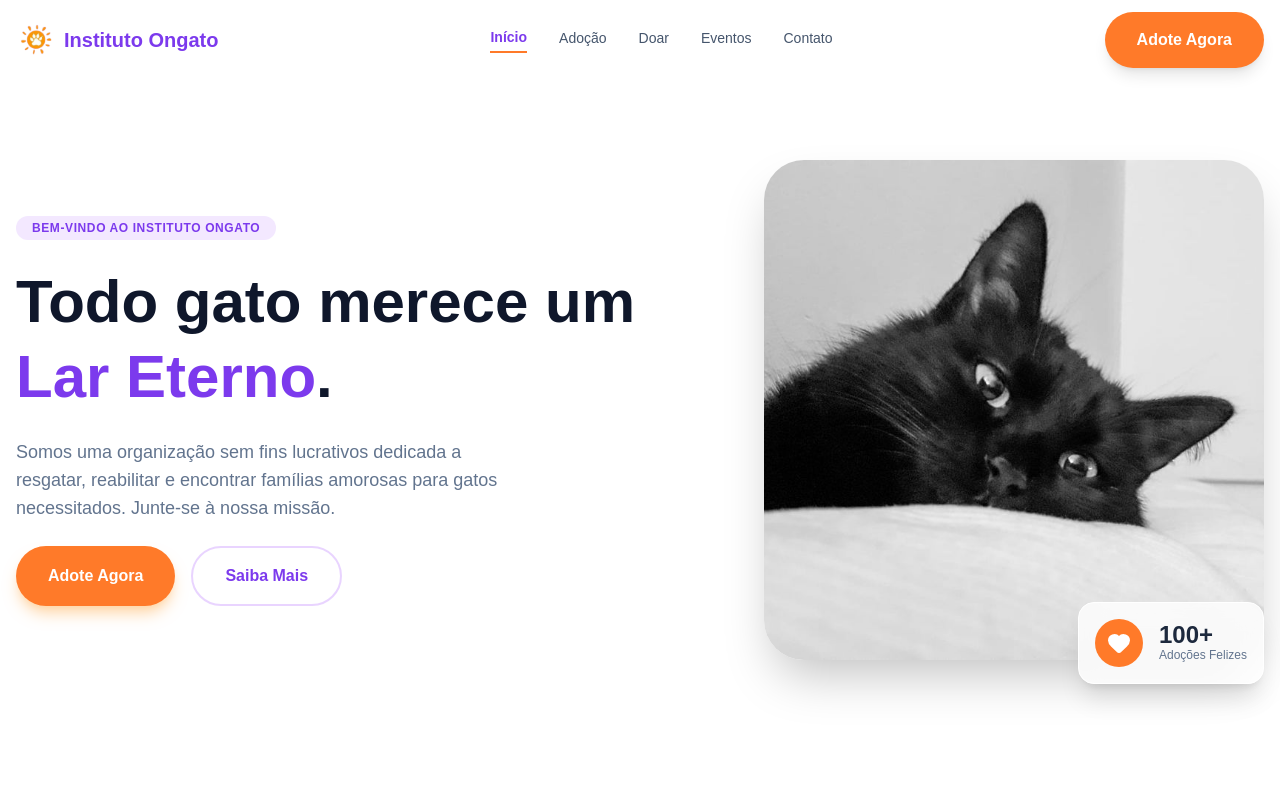
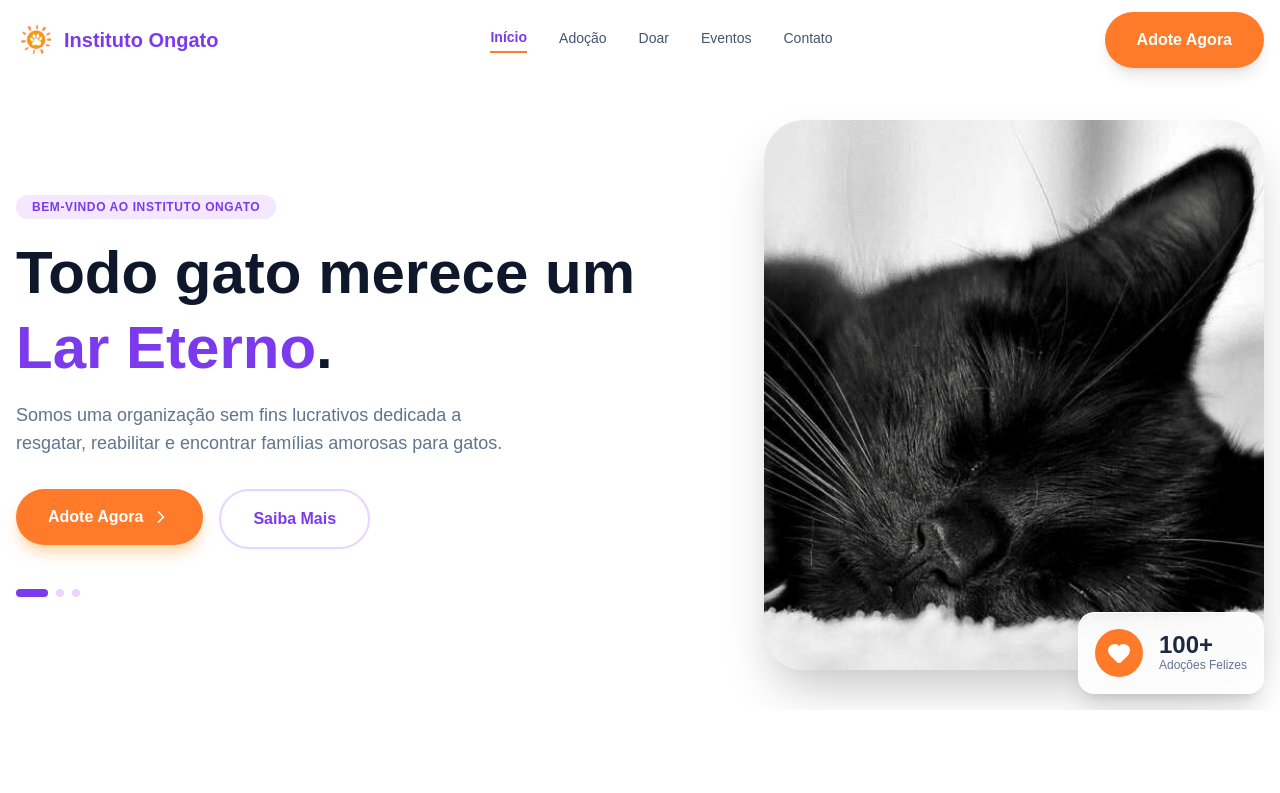
Before and after one commit to kasslima/ongato-front, a Next.js app: page / in a window 1280 px wide. Shown: the top 793 px of the page. Built offline with nearby package versions, Linux system fonts and the light colour scheme.

Commit message:
feat elements of pages

```diff
--- a/app/contato/page.tsx
+++ b/app/contato/page.tsx
@@ -4,10 +4,12 @@
 import Contato from "@/components/site/Contato";
 import Navbar from "@/components/site/Navbar";
 import Footer from "@/components/site/Footer";
+import Banner from "@/components/site/Banner";
 export default function ContatoPage() {
   return (
     <>
     <Navbar/>
+    <Banner/>
     <Contato />
     <Footer/>
 
--- a/app/eventos/page.tsx
+++ b/app/eventos/page.tsx
@@ -1,6 +1,7 @@
 // app/eventos/page.tsx
 'use client'
 
+import Banner from "@/components/site/Banner";
 import EventosLista from "@/components/site/EventosLista";
 import Footer from "@/components/site/Footer";
 import Navbar from "@/components/site/Navbar";
@@ -9,6 +10,7 @@ export default function EventosPage() {
   return (
     <>
       <Navbar/>
+      <Banner/>
       <EventosLista />
       <Footer />
     </>
--- a/components/site/Banner.tsx
+++ b/components/site/Banner.tsx
@@ -1,59 +1,153 @@
+"use client";
+
+import { useState, useEffect } from "react";
 import Image from "next/image";
-import { Heart } from "lucide-react";
+import { Heart, ChevronRight } from "lucide-react";
+import Link from "next/link";
+import { motion, AnimatePresence } from "framer-motion";
+
+// Dados dos slides - Você pode adicionar quantos quiser aqui
+const slides = [
+  {
+    id: 1,
+    badge: "Bem-vindo ao Instituto Ongato",
+    title: "Todo gato merece um ",
+    titleAccent: "Lar Eterno",
+    description: "Somos uma organização sem fins lucrativos dedicada a resgatar, reabilitar e encontrar famílias amorosas para gatos.",
+    image: "/ingatos7.jpg", // Substitua pelos seus caminhos de imagem
+    stats: "100+",
+    statsText: "Adoções Felizes"
+  },
+  {
+    id: 2,
+    badge: "Sua ajuda salva vidas",
+    title: "Mude o destino de um ",
+    titleAccent: "Gatinho",
+    description: "Cada doação nos ajuda a fornecer comida, abrigo e cuidados médicos essenciais para nossos resgatados.",
+    image: "/ingatos5.jpg",
+    stats: "500kg",
+    statsText: "Ração Mensal"
+  },
+  {
+    id: 3,
+    badge: "Seja um voluntário",
+    title: "Doe seu tempo e ganhe ",
+    titleAccent: "Amor",
+    description: "Nossos gatinhos precisam de carinho e socialização. Junte-se ao nosso time de voluntários hoje mesmo.",
+    image: "/ingatos6.jpg",
+    stats: "24/7",
+    statsText: "Cuidado Atento"
+  }
+];
 
 export default function Banner() {
+  const [current, setCurrent] = useState(0);
+
+  // Lógica para passar o slide automaticamente a cada 5 segundos
+  useEffect(() => {
+    const timer = setInterval(() => {
+      setCurrent((prev) => (prev === slides.length - 1 ? 0 : prev + 1));
+    }, 10000);
+    return () => clearInterval(timer);
+  }, []);
+
   return (
-    <section className="bg-white container mx-auto px-4 py-12 md:py-20 flex flex-col md:flex-row items-center justify-between gap-12">
+    <section className="bg-white container mx-auto px-4 py-12 md:py-10 flex flex-col md:flex-row items-center justify-between gap-10 overflow-hidden">
 
-      {/* Lado Esquerdo: Conteúdo de Texto */}
-      <div className="flex-1 space-y-6">
-        <div className="inline-block px-4 py-1 bg-purple-100 text-[#7C3AED] rounded-full text-xs font-bold uppercase tracking-wider">
-          Bem-vindo ao Instituto Ongato
+      {/* LADO ESQUERDO: CONTEÚDO DE TEXTO COM ANIMAÇÃO */}
+      <div className="flex-1 space-y-6 min-h-[250 flex flex-col justify-center">
+        <AnimatePresence mode="wait">
+          <motion.div
+            key={slides[current].id}
+            initial={{ opacity: 0, y: 20 }} // Começa um pouco abaixo e invisível
+            animate={{ opacity: 1, y: 0 }}  // Sobe e aparece
+            exit={{ opacity: 0, y: -20 }}   // Sobe mais um pouco e desaparece ao sair
+            transition={{ duration: 0.5, ease: "easeOut" }}
+          >
+            <div className="inline-block px-4 py-1 bg-purple-100 text-[#7C3AED] rounded-full text-xs font-bold uppercase tracking-wider mb-4">
+              {slides[current].badge}
             </div>
 
             <h1 className="text-4xl md:text-6xl font-extrabold text-slate-900 leading-tight">
-          Todo gato merece um <span className="text-[#7C3AED]">Lar Eterno</span>.
+              {slides[current].title}
+              <span className="text-[#7C3AED]">{slides[current].titleAccent}</span>.
             </h1>
 
-        <p className="text-slate-500 text-lg max-w-lg">
-          Somos uma organização sem fins lucrativos dedicada a resgatar,
-          reabilitar e encontrar famílias amorosas para gatos necessitados.
-          Junte-se à nossa missão.
+            <p className="text-slate-500 text-lg max-w-lg mt-4">
+              {slides[current].description}
             </p>
 
-        <div className="flex flex-wrap gap-4">
-          <button className="bg-[#FF7A29] hover:bg-[#e66a1f] text-white px-8 py-4 rounded-full font-bold transition-all shadow-lg shadow-orange-200">
-            Adote Agora
+            <div className="flex flex-wrap gap-4 mt-8">
+              <Link href="/adocao" className="block">
+                <button className="bg-[#FF7A29] hover:bg-[#e66a1f] text-white px-8 py-4 rounded-full font-bold transition-all shadow-lg shadow-orange-200 flex items-center gap-2">
+                  Adote Agora <ChevronRight size={20} />
                 </button>
+              </Link>
+
               <button className="border-2 border-purple-200 text-[#7C3AED] hover:border-[#7C3AED] px-8 py-4 rounded-full font-bold transition-all">
                 Saiba Mais
               </button>
             </div>
+          </motion.div>
+        </AnimatePresence>
+
+        {/* Indicadores (Pontinhos) */}
+        <div className="flex gap-2 mt-4">
+          {slides.map((_, index) => (
+            <button
+              key={index}
+              onClick={() => setCurrent(index)}
+              className={`h-2 rounded-full transition-all ${
+                index === current ? "w-8 bg-[#7C3AED]" : "w-2 bg-purple-200"
+              }`}
+            />
+          ))}
+        </div>
       </div>
 
-      {/* Lado Direito: Imagem e Card Flutuante */}
+      {/* LADO DIREITO: IMAGEM COM ANIMAÇÃO DE FADE */}
       <div className="flex-1 relative w-full max-w-[500px]">
-        {/* Container da Imagem Principal */}
-        <div className="relative h-[400px] md:h-[500px] w-full rounded-[40px] overflow-hidden shadow-2xl">
+        <div className="relative h-[400px] md:h-[550px] w-full rounded-[40px] overflow-hidden shadow-2xl">
+          <AnimatePresence mode="wait">
+            <motion.div
+              key={slides[current].id}
+              initial={{ opacity: 0, scale: 1.1 }}
+              animate={{ opacity: 1, scale: 1 }}
+              exit={{ opacity: 0, scale: 0.95 }}
+              transition={{ duration: 0.7 }}
+              className="absolute inset-0"
+            >
               <Image
-            src="/bannerHome.jpg"
-            alt="Gato preto olhando para a câmera"
+                src={slides[current].image}
+                alt="Imagem do Instituto Ongato"
                 fill
                 className="object-cover"
                 priority
               />
+            </motion.div>
+          </AnimatePresence>
         </div>
 
-        {/* Card Flutuante de Estatística */}
-        <div className="absolute -bottom-6 -right-4 md:right-0 bg-white/80 backdrop-blur-md p-4 rounded-2xl shadow-xl flex items-center gap-4 border border-white">
+        {/* Card Flutuante com Animação */}
+        <AnimatePresence mode="wait">
+          <motion.div
+            key={slides[current].id}
+            initial={{ opacity: 0, x: 20 }}
+            animate={{ opacity: 1, x: 0 }}
+            exit={{ opacity: 0, x: 10 }}
+            className="absolute -bottom-6 -right-4 md:right-0 bg-white/90 backdrop-blur-md p-4 rounded-2xl shadow-xl flex items-center gap-4 border border-white z-10"
+          >
             <div className="bg-[#FF7A29] p-3 rounded-full">
               <Heart className="text-white w-6 h-6 fill-current" />
             </div>
             <div>
-            <p className="text-2xl font-bold text-slate-800 leading-none">100+</p>
-            <p className="text-xs text-slate-500">Adoções Felizes</p>
+              <p className="text-2xl font-bold text-slate-800 leading-none">
+                {slides[current].stats}
+              </p>
+              <p className="text-xs text-slate-500">{slides[current].statsText}</p>
             </div>
-        </div>
+          </motion.div>
+        </AnimatePresence>
       </div>
 
     </section>
--- a/components/site/EventosLista.tsx
+++ b/components/site/EventosLista.tsx
@@ -40,7 +40,7 @@ export default function EventosLista() {
 
         {/* Cabeçalho */}
         <div className="mb-12">
-          <h1 className="text-4xl font-bold text-slate-900 mb-4">Próximos Eventos</h1>
+          <h1 className="text-4xl font-bold text-slate-900 mb-4">Próximos Eventos</h1> border-[#FF7A29
           <p className="text-slate-500 max-w-2xl leading-relaxed">
             Participe das nossas feiras de adoção, workshops educacionais e mutirões. Juntos, podemos fazer muito mais pela causa felina.
           </p>
--- a/components/site/NavBar.tsx
+++ b/components/site/NavBar.tsx
@@ -22,9 +22,12 @@ export default function Navbar() {
 
         {/* Lado Esquerdo: Logo */}
         <div className="flex items-center gap-2">
-          <Image src="/ongato-logo.png" alt="Instituto Ongato" width={40} height={40} />
+          <Link href="/navbar" className="block">
+       <Image src="/ongato-logo.png" alt="Instituto Ongato" width={40} height={40} />
+         </Link>
           <span className="text-xl font-bold text-[#7C3AED]">Instituto Ongato</span>
         </div>
+
 
         {/* Centro: Links de Navegação Dinâmicos */}
         <div className="hidden md:flex items-center gap-8 text-sm font-medium">
--- a/package.json
+++ b/package.json
@@ -9,6 +9,7 @@
     "lint": "eslint"
   },
   "dependencies": {
+    "framer-motion": "^12.40.0",
     "lucide-react": "^1.8.0",
     "next": "16.2.4",
     "react": "19.2.4",
```
Also changed, not shown: public/ingatos7.jpg (added), 1 other file (tests, documents, lock files or other folders). Lines whose indentation alone changed are shown as unchanged.
